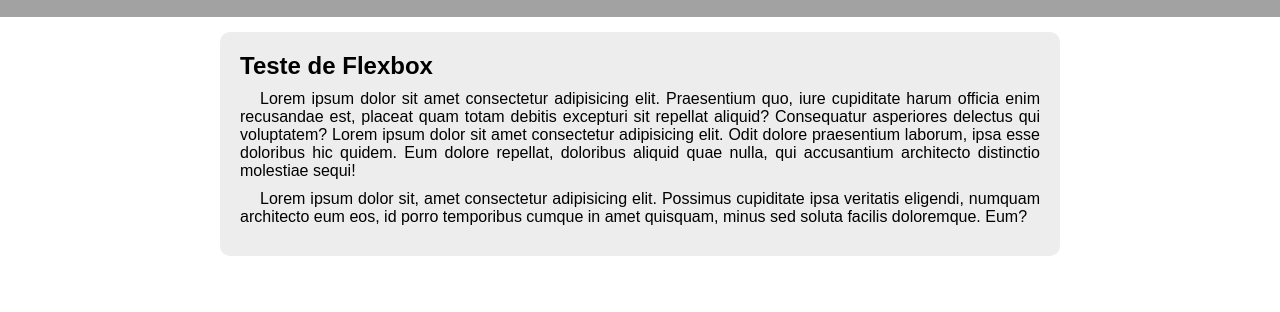
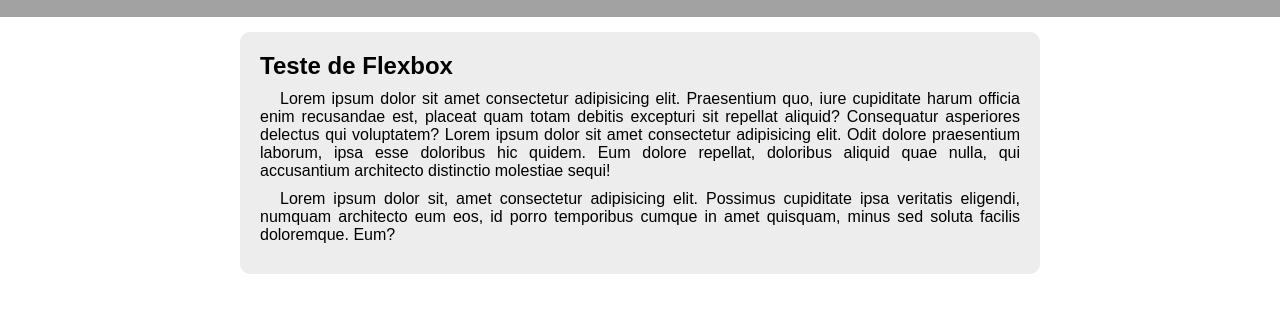
Before and after one commit to gugamachado1/html-css, a plain HTML site: page exercicios/ex027/flex013 - menu flexbox/index.html in a window 1280 px wide. Shown: the part 60-372 px from the top of the page. Drawn offline with Linux system fonts and the light colour scheme.

Commit message:
Atualizei exercicio

```diff
--- a/exercicios/ex027/flex013 - menu flexbox/estilos/media-query.css
+++ b/exercicios/ex027/flex013 - menu flexbox/estilos/media-query.css
@@ -8,6 +8,8 @@ Tablets: 768px até 1024px
 Desktop: 1024px até 1440px
 Grandes telas: acima de 1440px
 */
+
+/*Configuração para fazer menu ficar em forma de lista quando estiver em telas */
 
 @media screen and (max-width: 600px){
     header {
--- a/exercicios/ex027/flex013 - menu flexbox/estilos/style.css
+++ b/exercicios/ex027/flex013 - menu flexbox/estilos/style.css
@@ -3,9 +3,17 @@
 * {
     margin: 0px;
     padding: 0px;
+    box-sizing: border-box;
     font-family: Arial, Helvetica, sans-serif;
 }
 
+body {
+    font-size: 1em;
+    width: 100vw;
+    height: 100vh;
+}
+
+/*Configurações para o Header*/
 header {
     background-color: rgb(162, 162, 162);
 
@@ -14,13 +22,11 @@ header {
 
     display: flex;
     flex-flow: row wrap;
-
     justify-content: space-between;
 }
 
 header > div {
     margin: 10px 0px;
-
     align-content: center;
 }
 
@@ -37,6 +43,7 @@ header > div > a {
     border-radius: 5px;
 }
 
+/*Configurações para o Conteúdo Principal (Main)*/
 main {
     background-color: rgb(237, 237, 237);
     border-radius: 10px;
```
